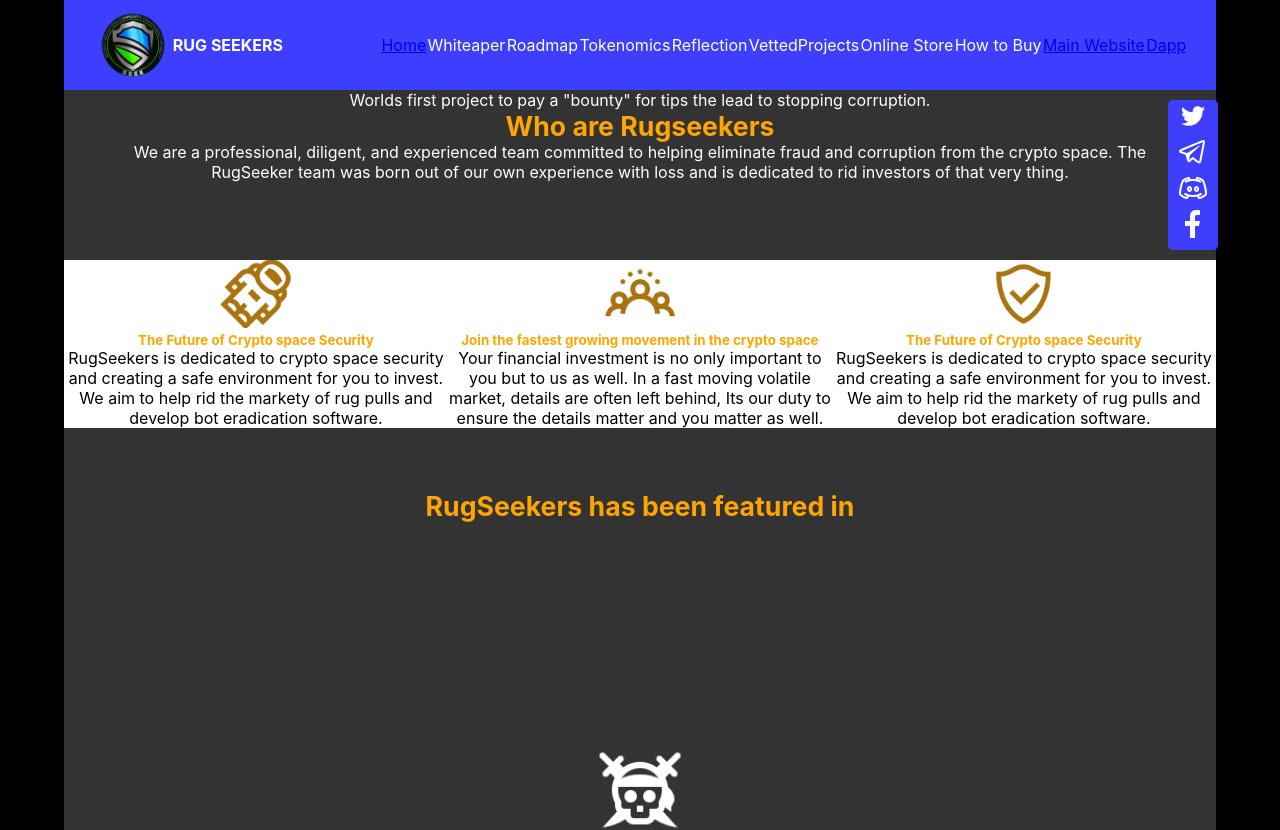
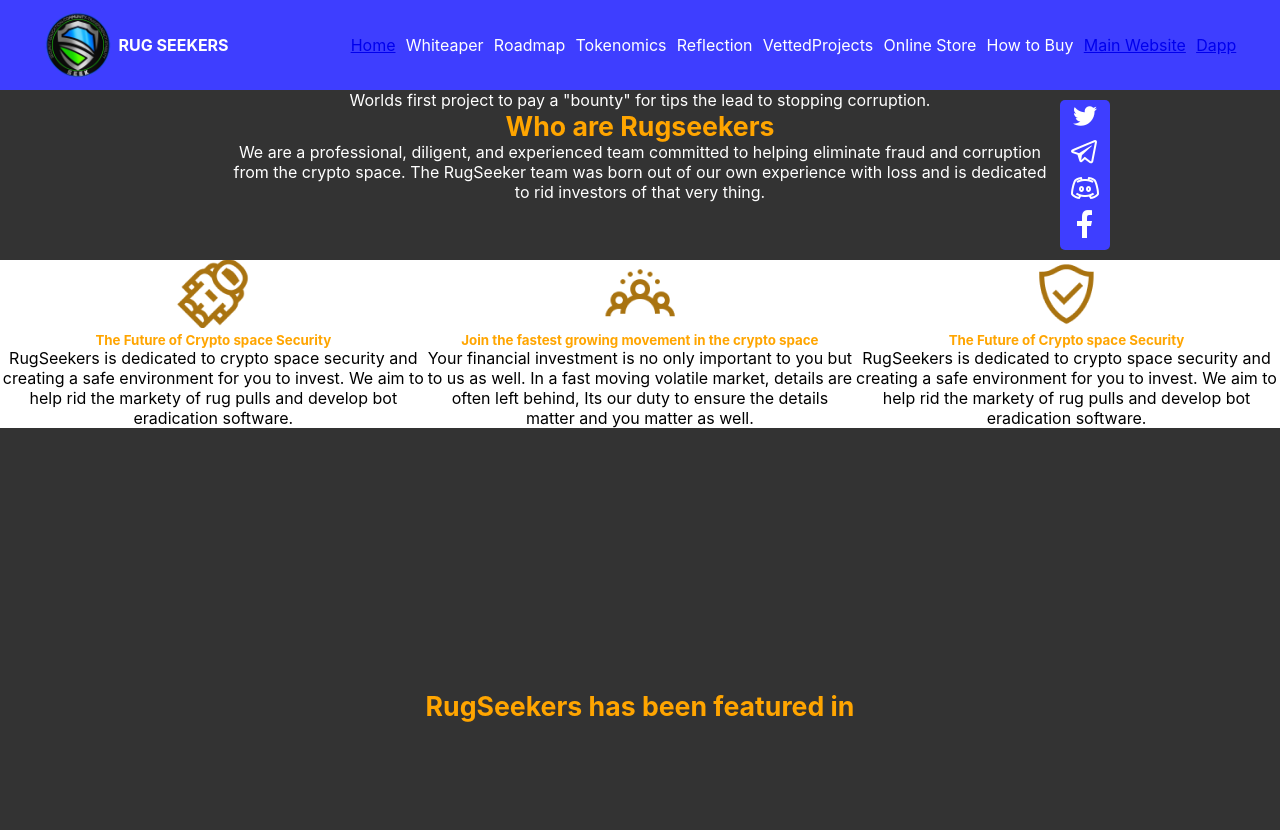
Before and after one commit to hazyland/rugseekers-dapp, a React app: page /landing in a window 1280 px wide. Shown: the top 830 px of the page. Built offline with nearby package versions, Linux system fonts and the light colour scheme.

Commit message:
create app provider for dimensions

```diff
--- a/src/App.css
+++ b/src/App.css
@@ -71,17 +71,20 @@ nav{
   height: 250px;
   width: 100%;
   color: white
+
 }
 
 .row-1{
-  height: 400px
+  min-height: 600px
 }
 
 
 .landing-row-social-container{
   display: grid;
-  grid-template-columns: 5% 90% 5%;
+  grid-template-columns: 18% 64% 18%;
 }
+
+
 
 
 .landing-header-1{
--- a/src/App.tsx
+++ b/src/App.tsx
@@ -1,51 +1,31 @@
 import React from "react";
 import "./App.css";
 import { BrowserRouter as BrowserRouterProvider, Route, Routes } from "react-router-dom";
+import { useAppProviderDispatch, useAppProvider } from "./contexts/App/AppProvider";
 import Dapp from "./Dapp";
-// import Landing from "./Landing";
 import Landing from "./Landing";
 import Navigation from "./Navigation"
 
 import Web3Provider from "./contexts/Web3/Web3Provider";
+import AppProvider from "./contexts/App/AppProvider"
+
 
 import { useState, useEffect } from "react";
-
-function getWindowDimensions() {
-  const { innerWidth: width, innerHeight: height } = window;
-  return {
-    width,
-    height,
-  };
-}
-
-function useWindowDimensions() {
-  const [windowDimensions, setWindowDimensions] = useState(getWindowDimensions());
-
-  useEffect(() => {
-    function handleResize() {
-      setWindowDimensions(getWindowDimensions());
-    }
-
-    window.addEventListener("resize", handleResize);
-    return () => window.removeEventListener("resize", handleResize);
-  }, []);
-
-  return windowDimensions;
-}
 
 
 function App() {
 
+  const AppState = useAppProvider()
+  const AppDispatch = useAppProviderDispatch()
 
-  const windowDimensions = useWindowDimensions()
-
+  // const windowDimensions = useWindowDimensions()
+  // console.log(AppState.appDimensions.innerWidth)
 
     return (
-      <div className={windowDimensions.width <=500 ? "app-mobile" : "app"}>
-       {console.log(useWindowDimensions())}
+      // <AppProvider>
+      <div className={AppState.appDimensions.innerWidth <= 500 ? "app-mobile" : "app"}>
         <BrowserRouterProvider>
           <div className="column-2">
-
             <Navigation></Navigation>
             <Web3Provider>
               <Routes>
@@ -56,6 +36,7 @@ function App() {
           </div>
         </BrowserRouterProvider>
       </div>
+      // </AppProvider>
     );
 }
 
--- a/src/Landing/index.tsx
+++ b/src/Landing/index.tsx
@@ -20,7 +20,9 @@ function Landing() {
                         <div className="landing-header-1">Who are Rugseekers</div>
                         <div>We are a professional, diligent, and experienced team committed to helping eliminate fraud and corruption from the crypto space. The RugSeeker team was born out of our own experience with loss and is dedicated to rid investors of that very thing.</div>
                     </div>
+                    <div>
                     <Social/>
+                    </div>
                 </div>
                 <KeyPointsSlide />
 
--- /dev/null
+++ b/src/contexts/App/AppProvider.tsx
@@ -0,0 +1,80 @@
+import { createContext, PropsWithChildren, useContext, useReducer } from "react";
+import { utils } from "ethers";
+import { useState, useEffect } from "react";
+
+interface AppState {
+  appDimensions: {innerWidth: number, innerHeight: number}
+}
+const initalState: AppState = {
+  appDimensions: {innerWidth: 0, innerHeight: 0}
+
+};
+
+const AppStateContext = createContext(initalState);
+const AppDispatchContext = createContext<any>(null);
+
+interface Action {
+  type: string;
+  payload: any;
+}
+function reducer(state: AppState, action: Action) {
+  console.log("appReducer", state, action.type, action.payload);
+  switch (action.type) {
+    case "updateDimensions":
+      (console.log("appReducer", state, action.type, action.payload))
+      return state
+    // default
+    // break
+    }
+  }
+
+
+function getWindowDimensions() {
+  const { innerWidth: width, innerHeight: height } = window;
+  return {
+    width,
+    height,
+  };
+}
+
+function useWindowDimensions() {
+  const [windowDimensions, setWindowDimensions] = useState(getWindowDimensions());
+
+  useEffect(() => {
+    function handleResize() {
+      setWindowDimensions(getWindowDimensions());
+    }
+
+    window.addEventListener("resize", handleResize);
+    return () => window.removeEventListener("resize", handleResize);
+  }, []);
+
+  return windowDimensions;
+}
+
+
+
+
+
+
+
+export default function Web3Provider({ children }: PropsWithChildren<any>) {
+  const [state, dispatch] = useReducer(reducer, initalState as never);
+
+  return (
+    <AppDispatchContext.Provider value={dispatch}>
+      <AppStateContext.Provider value={state}>
+        {children}
+      </AppStateContext.Provider>
+    </AppDispatchContext.Provider>
+  );
+}
+
+export function useAppProvider() {
+  const ctx = useContext(AppStateContext);
+  return ctx;
+}
+export function useAppProviderDispatch() {
+  const ctx = useContext(AppDispatchContext);
+  return ctx;
+}
--- a/src/index.tsx
+++ b/src/index.tsx
@@ -3,10 +3,13 @@ import ReactDOM from 'react-dom';
 import './index.css';
 import App from './App';
 import reportWebVitals from './reportWebVitals';
+import AppProvider from './contexts/App/AppProvider'
 
 ReactDOM.render(
   <React.StrictMode>
-    <App />
+    <AppProvider>
+      <App />
+    </AppProvider>
   </React.StrictMode>,
   document.getElementById('root')
 );
```
Lines whose indentation alone changed are shown as unchanged.
